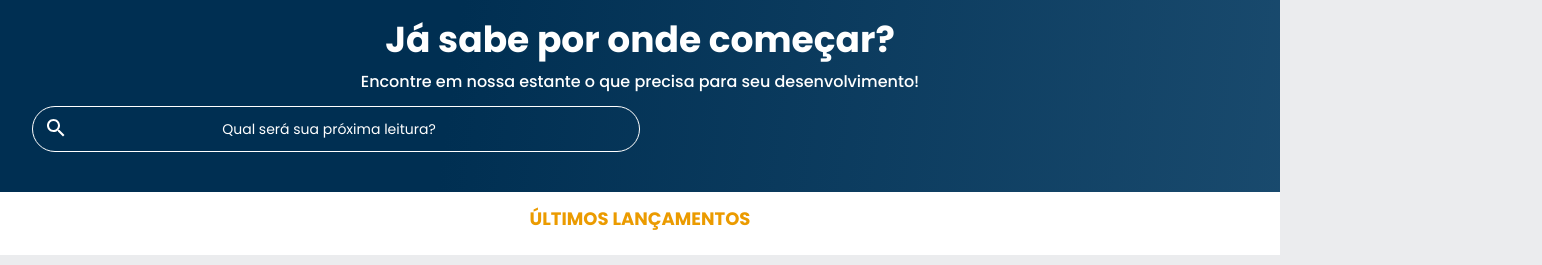
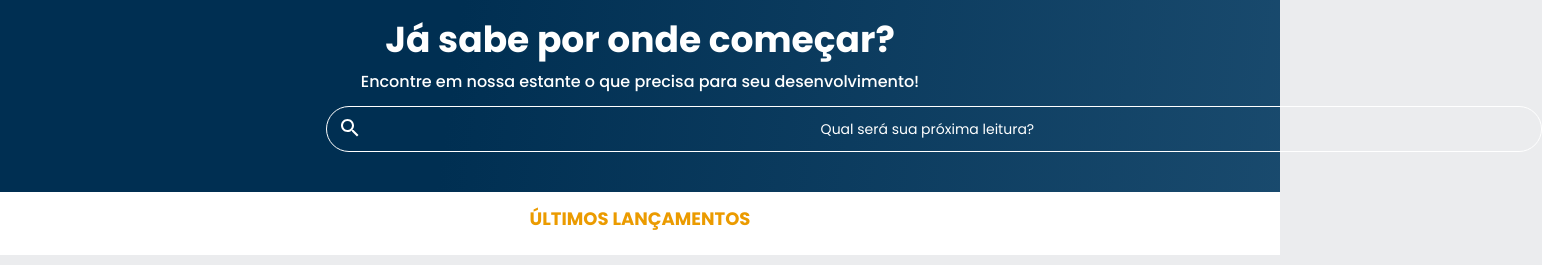
Before and after one commit to monterick/AluraBooks, a plain HTML site: page index.html in a window 1280 px wide. Shown: the part 98-363 px from the top of the page, 1542 px wide, since content can reach past the window. Drawn offline with nearby package versions, Linux system fonts and the light colour scheme.

Commit message:
commit css update

```diff
--- a/styles/banner.css
+++ b/styles/banner.css
@@ -59,10 +59,11 @@ font-weight: 700;
     }
 
     .banner__pesquisa{
-        width: 50%;
+
         display: flex;
         text-align: center;
         justify-content: center;
+        margin-left: 23vw;
     }
 
 }
```
